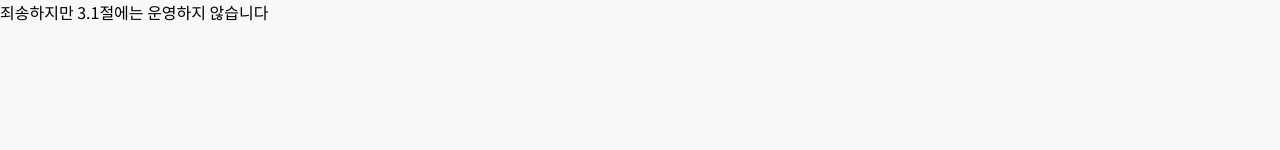
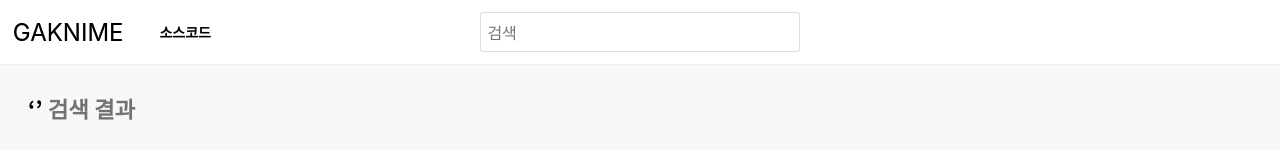
Before and after one commit to dytroc/gaknime, a Next.js app: page /search in a window 1280 px wide. Shown: the top 150 px of the page. Built offline with nearby package versions, Linux system fonts and the light colour scheme; a web font is replaced by a local one.

Commit message:
3.1 Movement Rollback

```diff
--- a/pages/_app.js
+++ b/pages/_app.js
@@ -5,8 +5,6 @@ import Head from 'next/head';
 
 export default function App({ Component, pageProps }) {
     const router = useRouter();
-
-    return <span>죄송하지만 3.1절에는 운영하지 않습니다</span>;
 
     return (<div id="gaknime-app">
         <Head>
```
